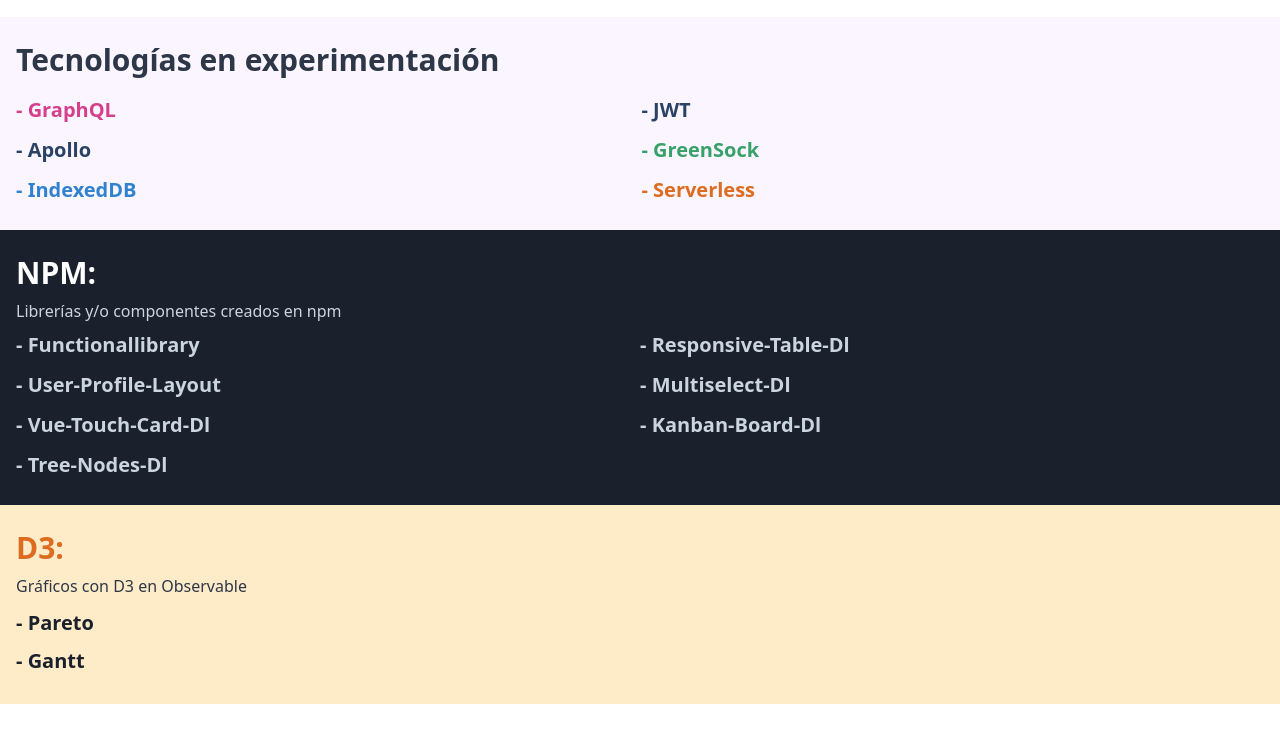
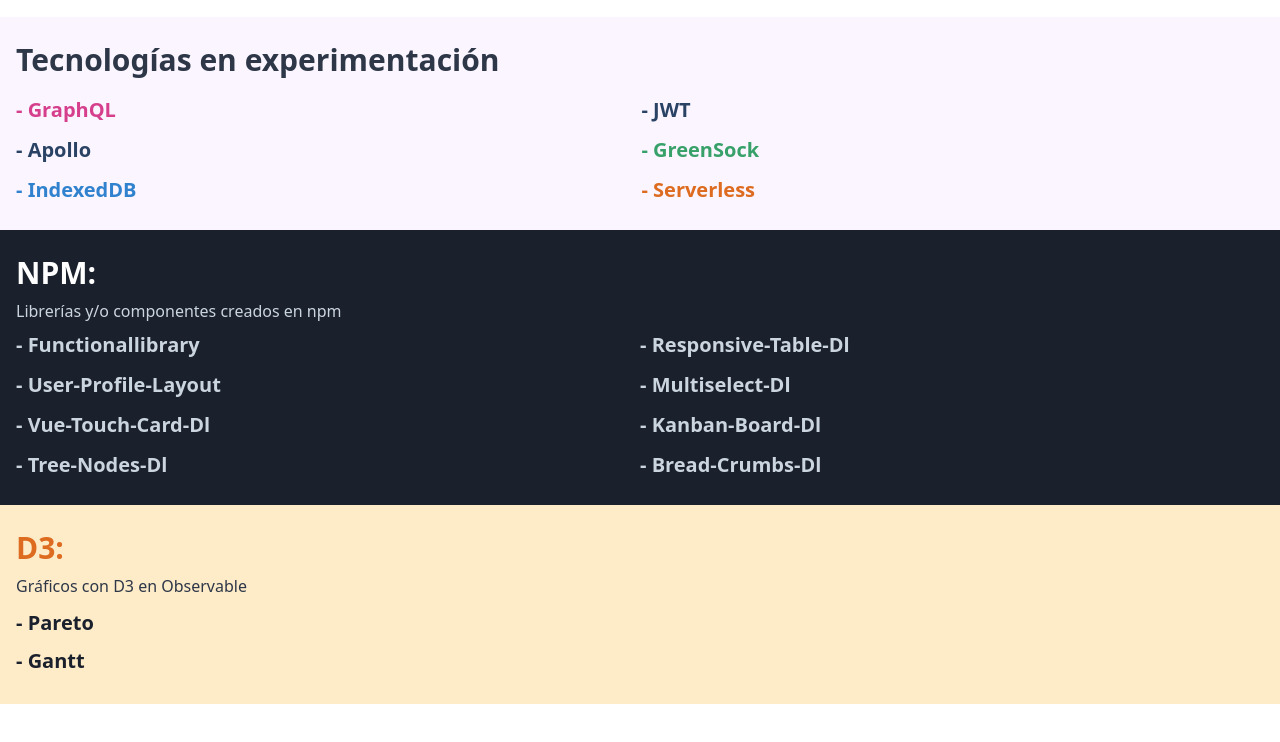
Before and after one commit to JoseJuan81/cv, a website: page index.html in a window 1280 px wide. Shown: the part 1701-2443 px from the top of the page. Drawn offline with Linux system fonts and the light colour scheme.

Commit message:
nuevo componente en npm
bread-crumbs-dl

```diff
--- a/index.html
+++ b/index.html
@@ -214,6 +214,7 @@
                         <li class="capitalize">- <a href="https://www.npmjs.com/package/vue-touch-card-dl">vue-touch-card-dl</a></li>
                         <li class="capitalize">- <a href="https://www.npmjs.com/package/kanban-board-dl">kanban-board-dl</a></li>
                         <li class="capitalize">- <a href="https://www.npmjs.com/package/tree-nodes-dl">tree-nodes-dl</a></li>
+                        <li class="capitalize">- <a href="https://www.npmjs.com/package/bread-crumbs-dl">bread-crumbs-dl</a></li>
                     </ul>
                 </div>
                 <div class="py-5 px-4 bg-orange-200" id="d3">
```
